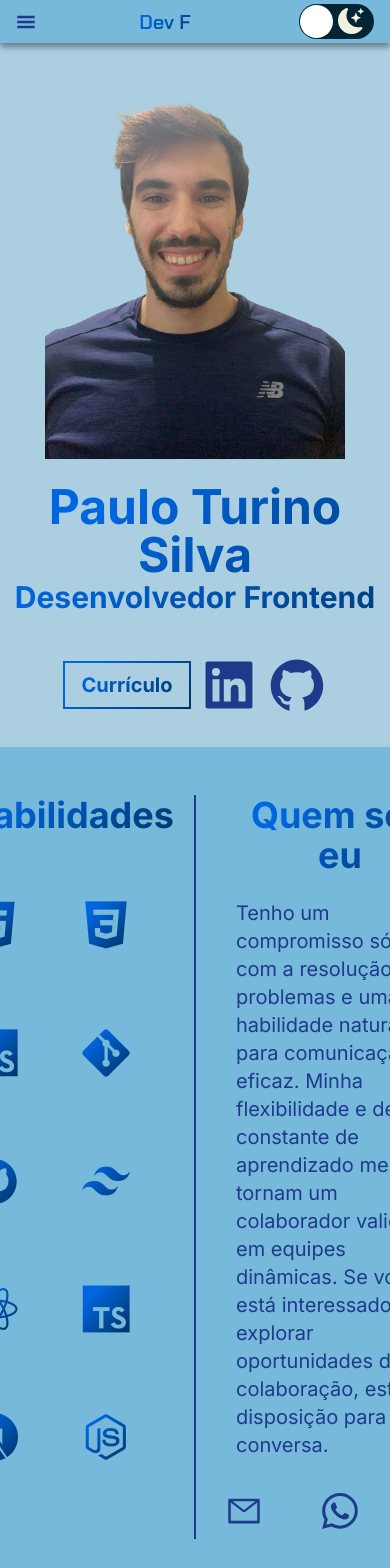
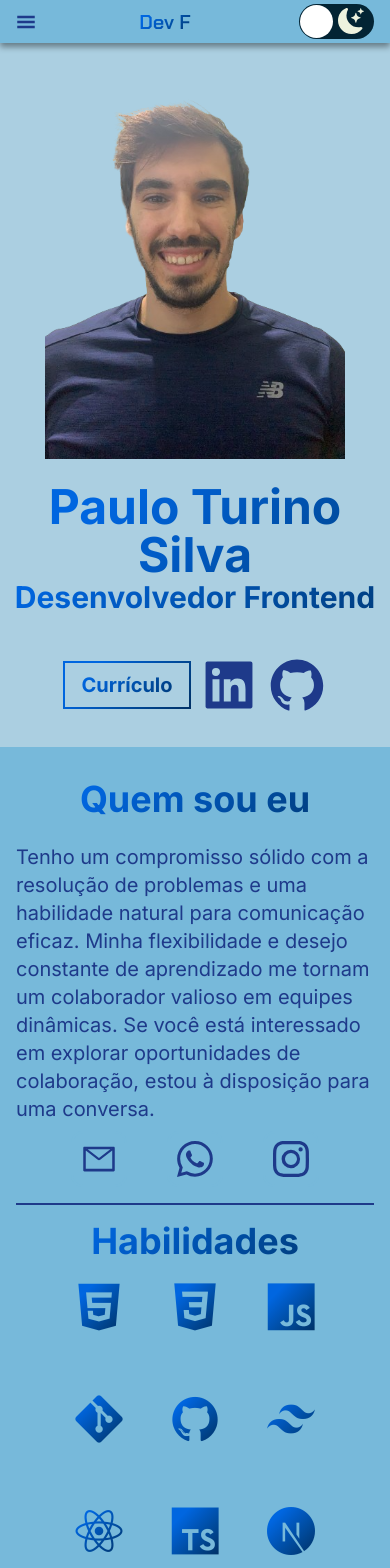
Before and after one commit to TurinoS/TurinoS-Portfolio, a Next.js app: page / in a window 390 px wide. Shown: the top 1568 px of the page. Built offline with nearby package versions, Linux system fonts and the light colour scheme.

Commit message:
adicionada responsividade ào about

```diff
--- a/src/components/About.tsx
+++ b/src/components/About.tsx
@@ -10,14 +10,14 @@ export default function About() {
   return (
     <section className="flex flex-col md:my-16">
       <div
-        className={`flex px-20 py-12 ${
+        className={`flex flex-col-reverse md:flex-row px-4 py-8 md:px-20 md:py-12 ${
           theme === "dark"
             ? "bg-[var(--bg-dark-secondary)]"
             : "bg-[var(--bg-light-secondary)]"
         }`}
       >
         <div
-          className={`flex flex-col gap-2 w-1/2 border-r ${
+          className={`flex flex-col gap-2 md:w-1/2 border-t pt-4 md:border-t-[var(--bg-light-secondary)] dark:md:border-t-[var(--bg-dark-secondary)] md:pt-0 md:border-r ${
             theme === "dark" ? "border-orange-500" : "border-blue-900"
           }`}
           data-aos="zoom-in-right"
@@ -30,10 +30,10 @@ export default function About() {
           >
             Habilidades
           </h2>
-          <div className="flex gap-4 flex-wrap my-auto">
+          <div className="flex gap-4 flex-wrap justify-center my-auto">
             {techs.map((tech, index) => (
               <Tilt tiltReverse={true} scale={1.05} key={index}>
-                <div className="group duration-500 hover:scale-105 hover:shadow-xl rounded-xl flex flex-col hover:bg-[var(--bg-light)] dark:hover:bg-[var(--bg-dark)] hover:-translate-y-2 justify-center text-center items-center w-24 h-28 overflow-hidden">
+                <div className="group duration-500 hover:scale-105 hover:shadow-xl rounded-xl flex flex-col hover:bg-[var(--bg-light)] dark:hover:bg-[var(--bg-dark)] hover:-translate-y-2 justify-center text-center items-center w-20 h-24 md:w-24 md:h-28 overflow-hidden">
                   <span
                     className={`${
                       tech.icon
@@ -50,7 +50,7 @@ export default function About() {
           </div>
         </div>
         <div
-          className={`flex flex-col gap-2 w-1/2 border-l pl-10 ${
+          className={`flex flex-col justify-between gap-2 md:w-1/2 md:border-l md:pl-10 border-b pb-4 md:border-b-[var(--bg-light-secondary)] dark:md:border-b-[var(--bg-dark-secondary)] md:pb-0 ${
             theme === "dark" ? "border-orange-500" : "border-blue-900"
           }`}
           data-aos="zoom-in-left"
@@ -70,7 +70,7 @@ export default function About() {
             equipes dinâmicas. Se você está interessado em explorar
             oportunidades de colaboração, estou à disposição para uma conversa.
           </p>
-          <div className="flex gap-10 self-center text-4xl mt-4" id="portfolio">
+          <div className="flex gap-10 self-center text-4xl md:mt-4" id="portfolio">
             <a
               target="_blank"
               href="mailto:paulo.turino01@gmail.com"
--- a/src/components/Banner.tsx
+++ b/src/components/Banner.tsx
@@ -7,7 +7,7 @@ export default function Banner() {
     const { theme } = useTheme()
     return(
         <section className="flex flex-col-reverse md:flex-row justify-between w-full pt-4 pb-8 md:pb-0 md:pt-24" id="banner">
-            <div className={`flex flex-col justify-center text-center items-center m-auto mt-6 md:mt-0 ${theme === 'dark'? "dark-text-gradient" : "text-gradient"}`}>
+            <div className={`flex flex-col justify-center text-center items-center mx-auto mt-6 md:mt-0 ${theme === 'dark'? "dark-text-gradient" : "text-gradient"}`}>
                 <h1 className="text-5xl md:text-6xl font-bold">Paulo Turino Silva</h1>
                 <h2 className="text-3xl md:text-4xl font-bold">Desenvolvedor Frontend</h2>
                 <div className="flex gap-2 md:gap-4 mt-10 items-center">
```
